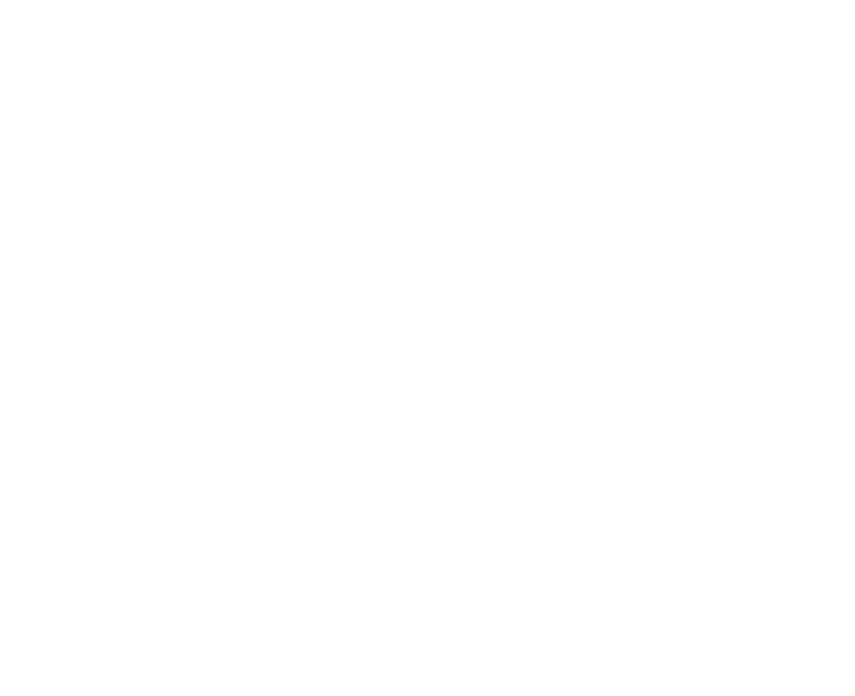
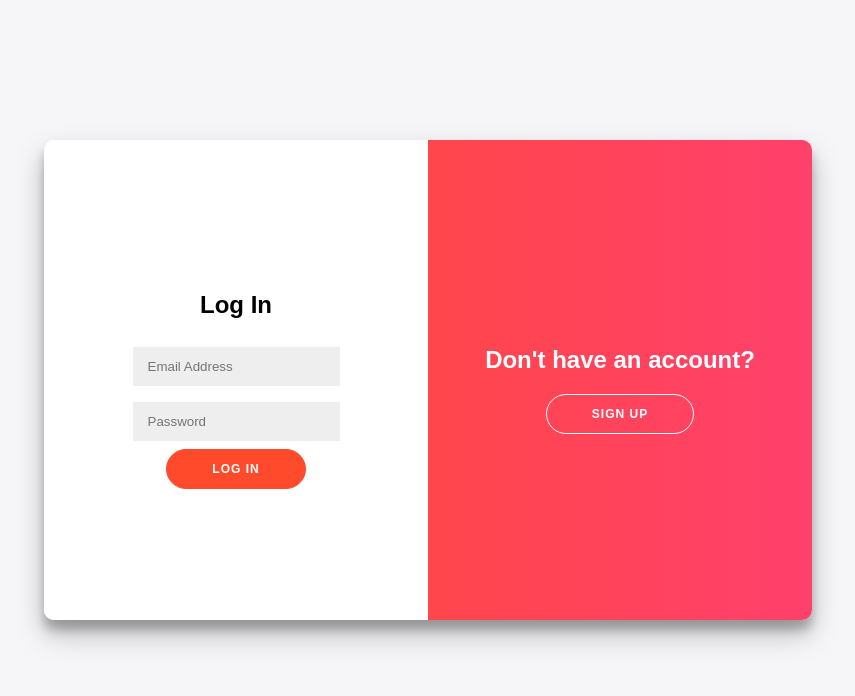
Before and after one commit to XerckM/Dropshipping, a React (Create React App) app in the folder client/: page /authenticate in a window 1280 px wide. Before the commit this address had no page. Shown: the top 696 px of the page, without its empty margins (212-1067 px from the left). Built offline with nearby package versions, Linux system fonts and the light colour scheme.

Commit message:
fixed Login and Register, added spinner.gif

```diff
--- a/client/src/App.js
+++ b/client/src/App.js
@@ -14,7 +14,7 @@
         <div className="App">
           <Routes>
             <Route path="/" element={<IndexView />} />
-            <Route path="/auth" element={<AuthView />} />
+            <Route path="/authenticate" element={<AuthView />} />
             <Route path="/home" element={
               <ProtectedRoute>
                 <HomeView />
--- a/client/src/components/Auth/Login.js
+++ b/client/src/components/Auth/Login.js
@@ -8,6 +8,7 @@
     const [email, setEmail] = useState('');
     const [password, setPassword] = useState('');
     const [error, setError] = useState('');
+    const [message, setMessage] = useState('');
     const dispatch = useAuthDispatch();
     const { user } = useAuthState();
     const navigate = useNavigate();
@@ -17,6 +18,7 @@
         try {
             const userData = await authService.login(email, password);
             dispatch({ type: 'LOGIN', payload: userData });
+            setMessage('Login successful');
             navigate('/home');
         } catch (error) {
             setError(error.response.data.message || 'Login failed');
@@ -31,7 +33,6 @@
         <div className="form-container sign-in-container">
         <form onSubmit={handleLogin}>
             <h2>Log In</h2>
-            {error && <div className="error-message">{error}</div>}
             <div className="form">
             <input
                 type="email"
@@ -51,6 +52,7 @@
             />
             </div>
             <button type="submit">Log In</button>
+            {error ? <div className="error-message">{error}</div> : <div className='succes-message'>{message}</div>}
         </form>
         </div>
     );
--- a/client/src/components/Auth/Register.js
+++ b/client/src/components/Auth/Register.js
@@ -18,11 +18,9 @@
         e.preventDefault();
         const response = await authService.register(userData);
         if (response.success) {
-        alert("Registration successful");
         } else {
         // Handle error, show message to user
         console.error(response.message);
-        alert(response.message);
         }
     };
 
```
Also changed, not shown: client/src/assets/spinner.gif (added).
